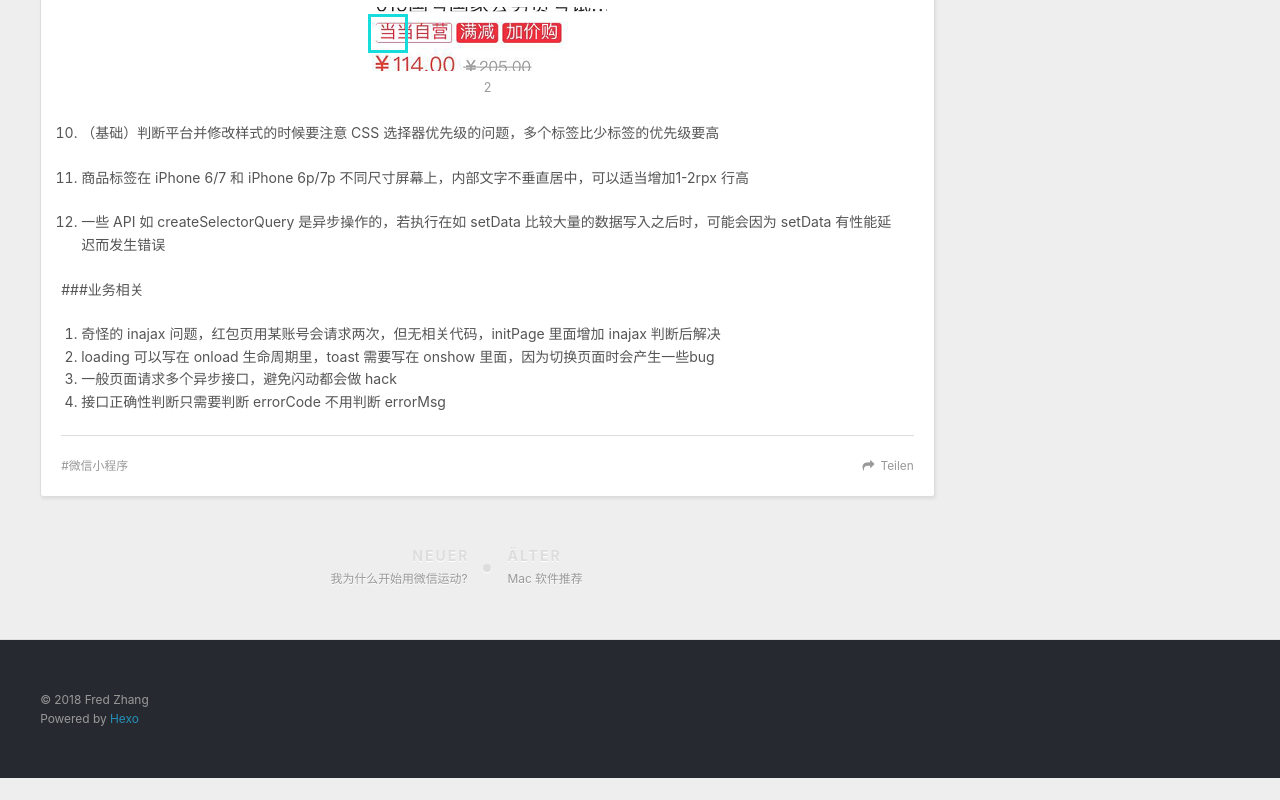
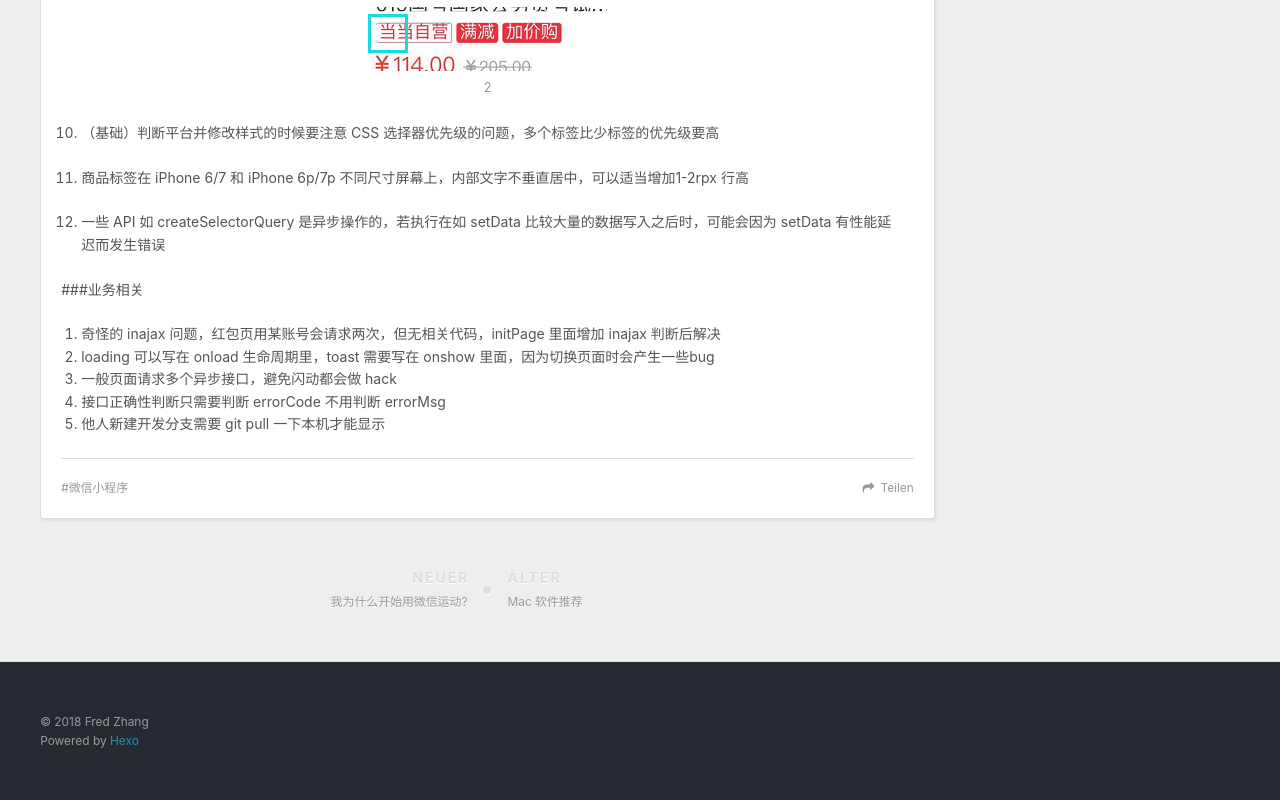
Before and after one commit to zxfred/zxfred.github.io, a plain HTML site: page 2018/03/29/小程序的一些总结/index.html in a window 1280 px wide. Shown: the part 984-1784 px from the top of the page. Before the commit the page ends 1762 px from the top, so only its background shows below. Drawn offline with nearby package versions, Linux system fonts and the light colour scheme; files whose address does not match are found by name.

Commit message:
Site updated: 2018-04-17 17:05:40

```diff
--- a/2018/03/29/小程序的一些总结/index.html
+++ b/2018/03/29/小程序的一些总结/index.html
@@ -15,7 +15,7 @@
 <meta property="og:site_name" content="Acidic Accident">
 <meta property="og:description" content="学习小程序开发过程中的一些总结，持续更新ing ###小Tips  scroll-view 标签需要在内部再套一层块级 container 标签，并设置 container 足够宽  line-height 需要比字号大一些，避免整行文字显示不完整  iPhone 下显示正常，安卓机下显示错误的问题，需要在 JS 中判断设备类型并针对性解决，如商品促销标签  不应该频繁使用 setData ，不应">
 <meta property="og:image" content="http://zxfred.github.io/2018/03/29/img/2.png">
-<meta property="og:updated_time" content="2018-04-17T07:49:56.000Z">
+<meta property="og:updated_time" content="2018-04-17T09:05:31.000Z">
 <meta name="twitter:card" content="summary">
 <meta name="twitter:title" content="小程序相关总结">
 <meta name="twitter:description" content="学习小程序开发过程中的一些总结，持续更新ing ###小Tips  scroll-view 标签需要在内部再套一层块级 container 标签，并设置 container 足够宽  line-height 需要比字号大一些，避免整行文字显示不完整  iPhone 下显示正常，安卓机下显示错误的问题，需要在 JS 中判断设备类型并针对性解决，如商品促销标签  不应该频繁使用 setData ，不应">
@@ -123,6 +123,7 @@
 <li>loading 可以写在 onload 生命周期里，toast 需要写在 onshow 里面，因为切换页面时会产生一些bug</li>
 <li>一般页面请求多个异步接口，避免闪动都会做 hack</li>
 <li>接口正确性判断只需要判断 errorCode 不用判断 errorMsg</li>
+<li>他人新建开发分支需要 git pull 一下本机才能显示</li>
 </ol>
 
 
```
Also changed, not shown: index.html (+1 -0 lines).
